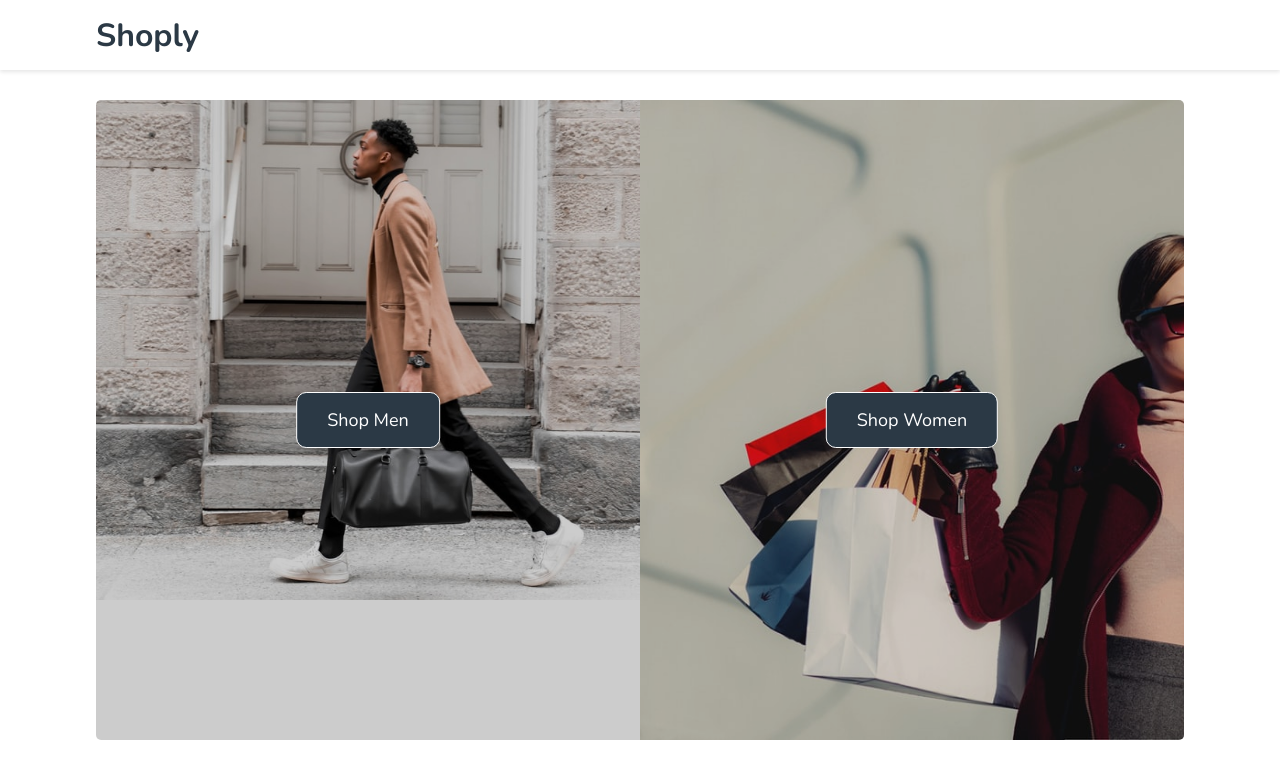
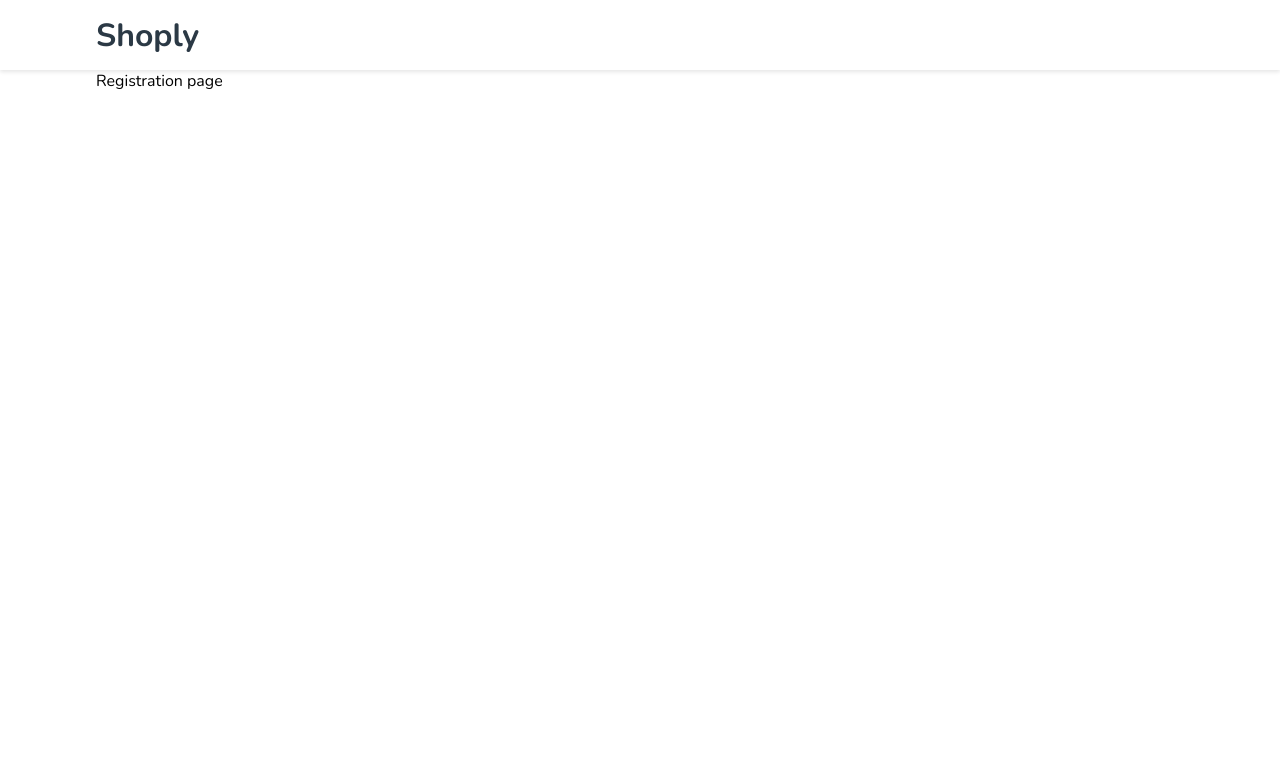
Before and after one commit to NightClover-code/basic-eCommerce-website, a React (Create React App) app: page /registration in a window 1280 px wide. Shown: the top 778 px of the page. Built offline with nearby package versions, Linux system fonts and the light colour scheme.

Commit message:
adding registration page

```diff
--- a/package.json
+++ b/package.json
@@ -49,6 +49,7 @@
     ]
   },
   "devDependencies": {
-    "@types/react-redux": "^7.1.16"
+    "@types/react-redux": "^7.1.16",
+    "@types/react-router-dom": "^5.1.7"
   }
 }
--- a/src/components/App/default.scss
+++ b/src/components/App/default.scss
@@ -1,7 +1,8 @@
 @import url('https://fonts.googleapis.com/css2?family=Nunito:wght@300;400;600;700&display=swap');
+@import './variables';
 @import '../Header/header';
-@import './variables';
 @import '../Directory/directory';
+@import '../Registration/registration';
 html,
 body {
   height: 100%;
--- a/src/components/App/index.tsx
+++ b/src/components/App/index.tsx
@@ -3,13 +3,17 @@ import '../../styles/css/default.css';
 //importing components
 import Homepage from '../../pages/Homepage';
 import Header from '../Header';
+import Registration from '../../pages/Registration';
+//importing route
+import { Route } from 'react-router';
 //app component
 const App: React.FC = () => {
   return (
     <div className="app__container">
       <Header />
       <div className="wrapper">
-        <Homepage />
+        <Route path="/" component={Homepage} exact />
+        <Route path="/registration" component={Registration} />
       </div>
     </div>
   );
--- a/src/components/Directory/index.tsx
+++ b/src/components/Directory/index.tsx
@@ -1,4 +1,4 @@
-const Directory = () => {
+const Directory: React.FC = () => {
   return (
     <section className="directory">
       <div className="men__item__container">
--- a/src/index.tsx
+++ b/src/index.tsx
@@ -1,12 +1,15 @@
 import ReactDOM from 'react-dom';
 import App from './components/App';
-//importing provider & store
+//importing provider & store & router
 import { Provider } from 'react-redux';
 import { store } from './state';
+import { BrowserRouter } from 'react-router-dom';
 //rendering
 ReactDOM.render(
   <Provider store={store}>
-    <App />
+    <BrowserRouter>
+      <App />
+    </BrowserRouter>
   </Provider>,
   document.getElementById('app')
 );
--- /dev/null
+++ b/src/pages/Registration/index.tsx
@@ -0,0 +1,5 @@
+const Registration: React.FC = () => {
+  return <div>Registration page</div>;
+};
+
+export default Registration;
```
Also changed, not shown: src/pages/Registration/_registration.scss (added), 2 other files (tests, documents, lock files or other folders).
